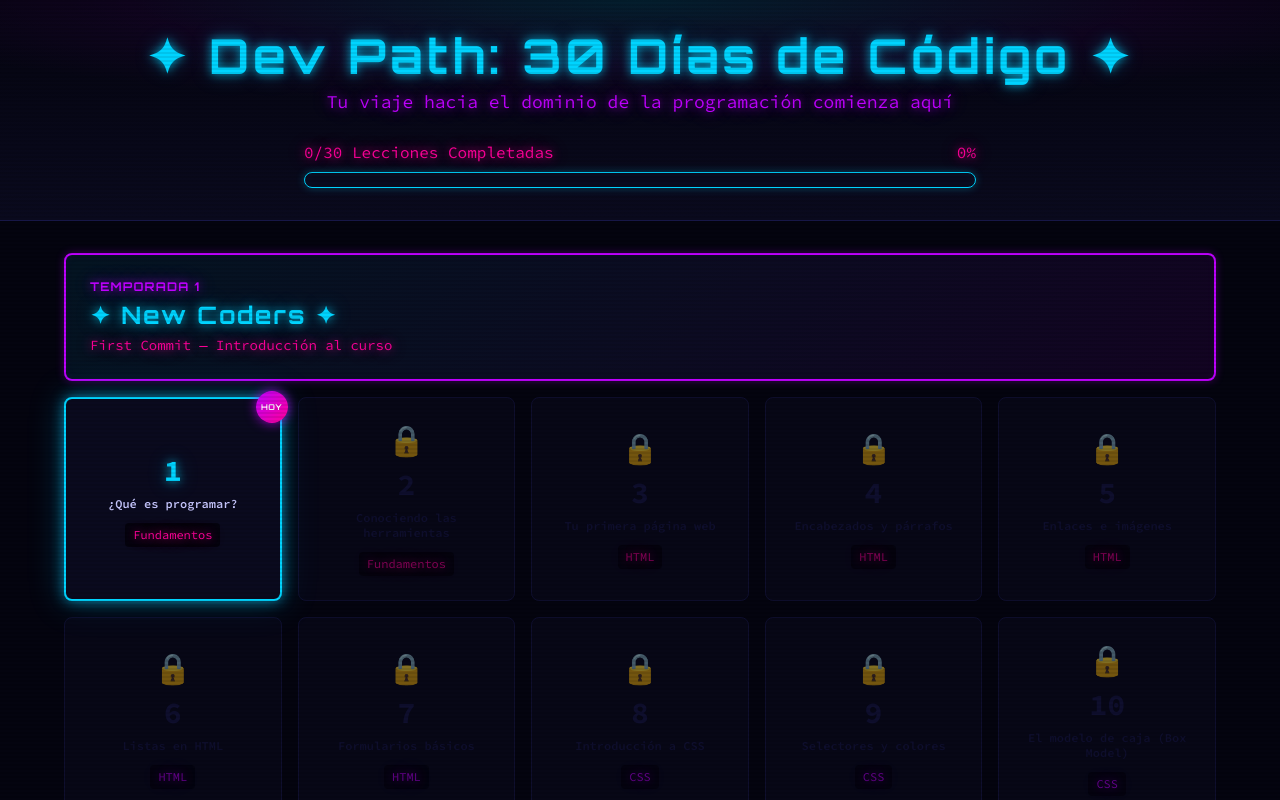
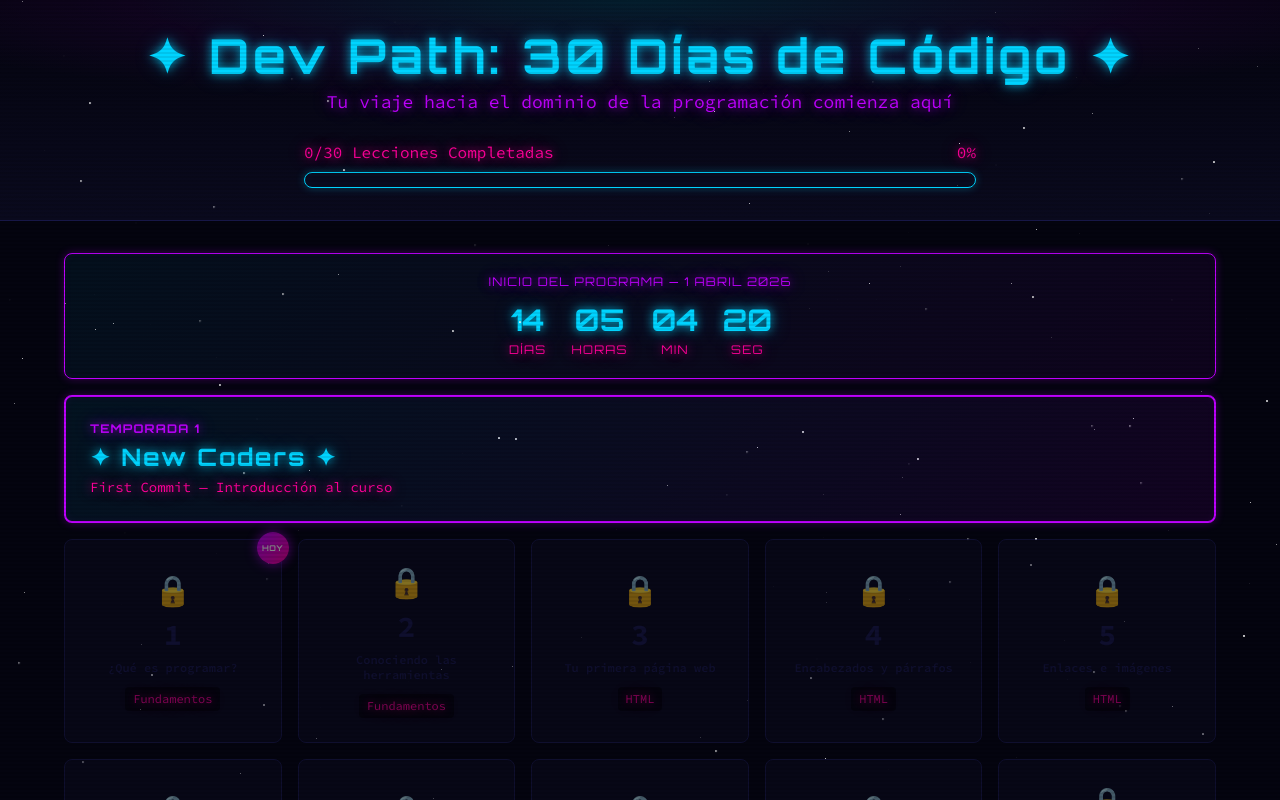
Before and after one commit to anthony-propuestas/Web-New-Coders, a React (Vite) app: page / in a window 1280 px wide. Shown: the top 800 px of the page. Built offline with nearby package versions, Linux system fonts and the light colour scheme; the HTML template or start-up script is replaced by a standard one.

Commit message:
feat: add countdown timer and star twinkle animation to App component

```diff
--- a/src/App.jsx
+++ b/src/App.jsx
@@ -1,4 +1,4 @@
-import React, { useState, useEffect } from 'react';
+import React, { useState, useEffect, useMemo } from 'react';
 
 const LESSONS = [
   // ============================================
@@ -438,7 +438,7 @@ const LESSONS = [
   }
 ];
 
-const START_DATE = new Date('2026-03-17');
+const START_DATE = new Date('2026-04-01T00:00:00'); // Fecha de inicio del curso
 
 export default function App() {
   const [currentView, setCurrentView] = useState('calendar');
@@ -461,6 +461,40 @@ export default function App() {
   });
 
   const today = new Date();
+
+  const [countdown, setCountdown] = useState({ days: 0, hours: 0, minutes: 0, seconds: 0, started: false });
+
+  useEffect(() => {
+    const calc = () => {
+      const diff = START_DATE - new Date();
+      if (diff <= 0) {
+        setCountdown({ days: 0, hours: 0, minutes: 0, seconds: 0, started: true });
+        return;
+      }
+      setCountdown({
+        days: Math.floor(diff / (1000 * 60 * 60 * 24)),
+        hours: Math.floor((diff % (1000 * 60 * 60 * 24)) / (1000 * 60 * 60)),
+        minutes: Math.floor((diff % (1000 * 60 * 60)) / (1000 * 60)),
+        seconds: Math.floor((diff % (1000 * 60)) / 1000),
+        started: false,
+      });
+    };
+    calc();
+    const interval = setInterval(calc, 1000);
+    return () => clearInterval(interval);
+  }, []);
+
+  const stars = useMemo(() =>
+    Array.from({ length: 160 }, (_, i) => ({
+      id: i,
+      top: Math.random() * 100,
+      left: Math.random() * 100,
+      size: Math.random() * 1.8 + 0.4,
+      opacity: Math.random() * 0.6 + 0.2,
+      delay: Math.random() * 4,
+      duration: Math.random() * 3 + 2,
+    }))
+  , []);
 
   const getDayStatus = (dayNumber) => {
     const lessonDate = new Date(START_DATE);
@@ -687,6 +721,24 @@ export default function App() {
   // Calendar View
   return (
     <div className="min-h-screen bg-dark-bg text-text-light font-mono flex flex-col">
+      {/* Fondo de estrellas */}
+      <div className="fixed inset-0 pointer-events-none" style={{ zIndex: 0 }}>
+        {stars.map(s => (
+          <div
+            key={s.id}
+            className="absolute rounded-full bg-white star-twinkle"
+            style={{
+              top: `${s.top}%`,
+              left: `${s.left}%`,
+              width: `${s.size}px`,
+              height: `${s.size}px`,
+              opacity: s.opacity,
+              animationDelay: `${s.delay}s`,
+              animationDuration: `${s.duration}s`,
+            }}
+          />
+        ))}
+      </div>
       {/* Header */}
       <header className="border-b border-border-dark p-8 text-center" style={{ background: 'radial-gradient(ellipse 80% 60% at 50% 0%, rgba(0,212,255,0.13) 0%, rgba(191,0,255,0.06) 50%, transparent 80%), linear-gradient(180deg, #04040f 0%, #0a0a1e 100%)' }}>
         <h1 className="text-5xl font-bold text-neon-green mb-2">
@@ -712,6 +764,38 @@ export default function App() {
       {/* Calendar Grid */}
       <main className="flex-1 p-8">
         <div className="max-w-6xl mx-auto">
+          {/* Countdown */}
+          <div className="mb-4 rounded-lg border border-neon-cyan p-5 text-center" style={{ background: 'linear-gradient(135deg, rgba(0,212,255,0.06) 0%, rgba(191,0,255,0.06) 100%)' }}>
+            {countdown.started ? (
+              <p className="text-neon-green text-lg font-bold tracking-widest" style={{ fontFamily: 'Orbitron, monospace' }}>
+                ✦ ¡EL CURSO HA COMENZADO! ✦
+              </p>
+            ) : (
+              <>
+                <p className="text-neon-cyan text-xs uppercase tracking-widest mb-3" style={{ fontFamily: 'Orbitron, monospace' }}>
+                  Inicio del programa — 1 Abril 2026
+                </p>
+                <div className="flex justify-center gap-6">
+                  {[
+                    { value: countdown.days,    label: 'DÍAS' },
+                    { value: countdown.hours,   label: 'HORAS' },
+                    { value: countdown.minutes, label: 'MIN' },
+                    { value: countdown.seconds, label: 'SEG' },
+                  ].map(({ value, label }) => (
+                    <div key={label} className="flex flex-col items-center">
+                      <span className="text-3xl font-bold text-neon-green" style={{ fontFamily: 'Orbitron, monospace', minWidth: '2.5rem' }}>
+                        {String(value).padStart(2, '0')}
+                      </span>
+                      <span className="text-xs text-neon-yellow mt-1 tracking-widest" style={{ fontFamily: 'Orbitron, monospace' }}>
+                        {label}
+                      </span>
+                    </div>
+                  ))}
+                </div>
+              </>
+            )}
+          </div>
+
           <div className="grid grid-cols-2 md:grid-cols-5 gap-4">
             {/* Casilla especial: New Coders Temporada 1 */}
             <button
--- a/src/index.css
+++ b/src/index.css
@@ -110,6 +110,15 @@ button:hover .text-neon-green {
   text-shadow: 0 0 16px rgba(0, 212, 255, 1), 0 0 32px rgba(0, 212, 255, 0.6);
 }
 
+/* ── Estrellas: animación twinkle ── */
+@keyframes star-twinkle {
+  0%, 100% { opacity: 1;    transform: scale(1); }
+  50%      { opacity: 0.08; transform: scale(0.5); }
+}
+.star-twinkle {
+  animation: star-twinkle 3s ease-in-out infinite;
+}
+
 /* ── Clase utilitaria de fondo de tarjeta ── */
 @layer components {
   .neon-text {
```
